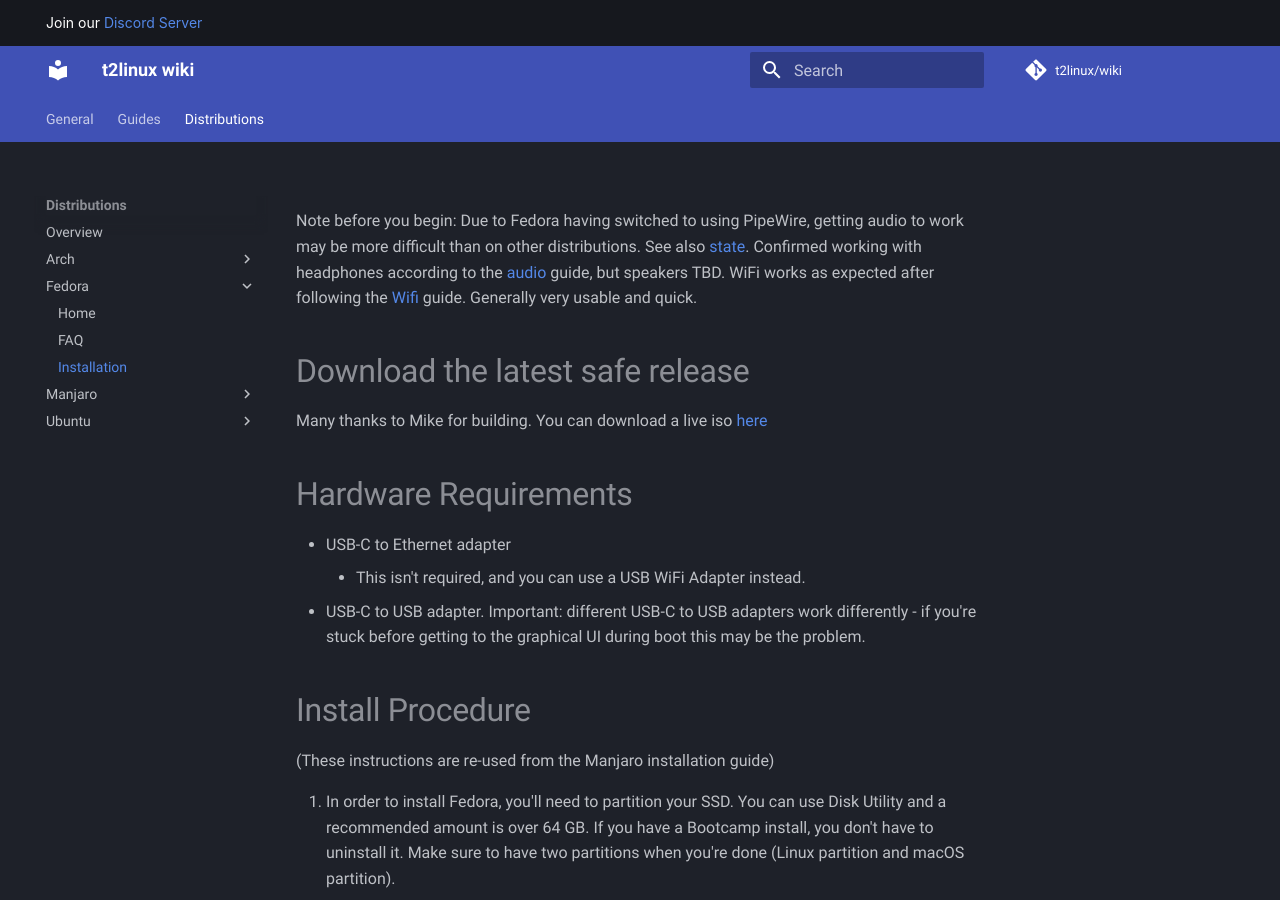
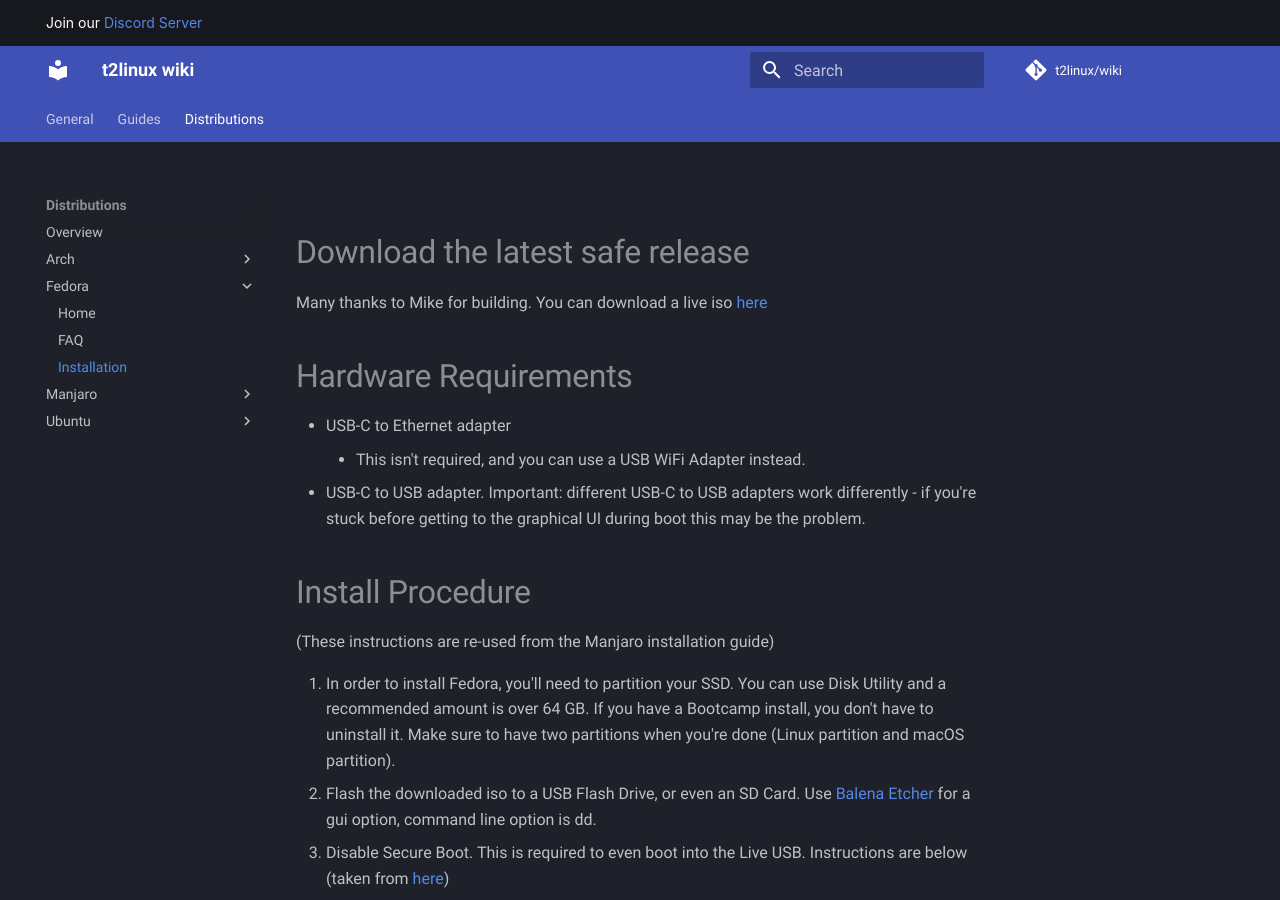
Before and after one commit to t2linux/wiki, an MkDocs documentation site: the page built from docs/distributions/fedora/installation.md, in a window 1280 px wide and 900 px high. Built offline with MkDocs 1.6.1 and Material for MkDocs 9.7.7, drawn with Linux system fonts in a browser that asks for light colours; comment, search, counter and statistics services are not loaded.

Commit message:
Update installation.md

```diff
--- a/docs/distributions/fedora/installation.md
+++ b/docs/distributions/fedora/installation.md
@@ -1,5 +1,3 @@
-Note before you begin: Due to Fedora having switched to using PipeWire, getting audio to work may be more difficult than on other distributions. See also [state](https://wiki.t2linux.org/state/). Confirmed working with headphones according to the [audio](https://wiki.t2linux.org/guides/audio-config/) guide, but speakers TBD. WiFi works as expected after following the [Wifi](https://wiki.t2linux.org/guides/wifi/) guide. Generally very usable and quick.
-
 # Download the latest safe release
 
 Many thanks to Mike for building. You can download a live iso [here](https://github.com/mikeeq/mbp-fedora)
```
